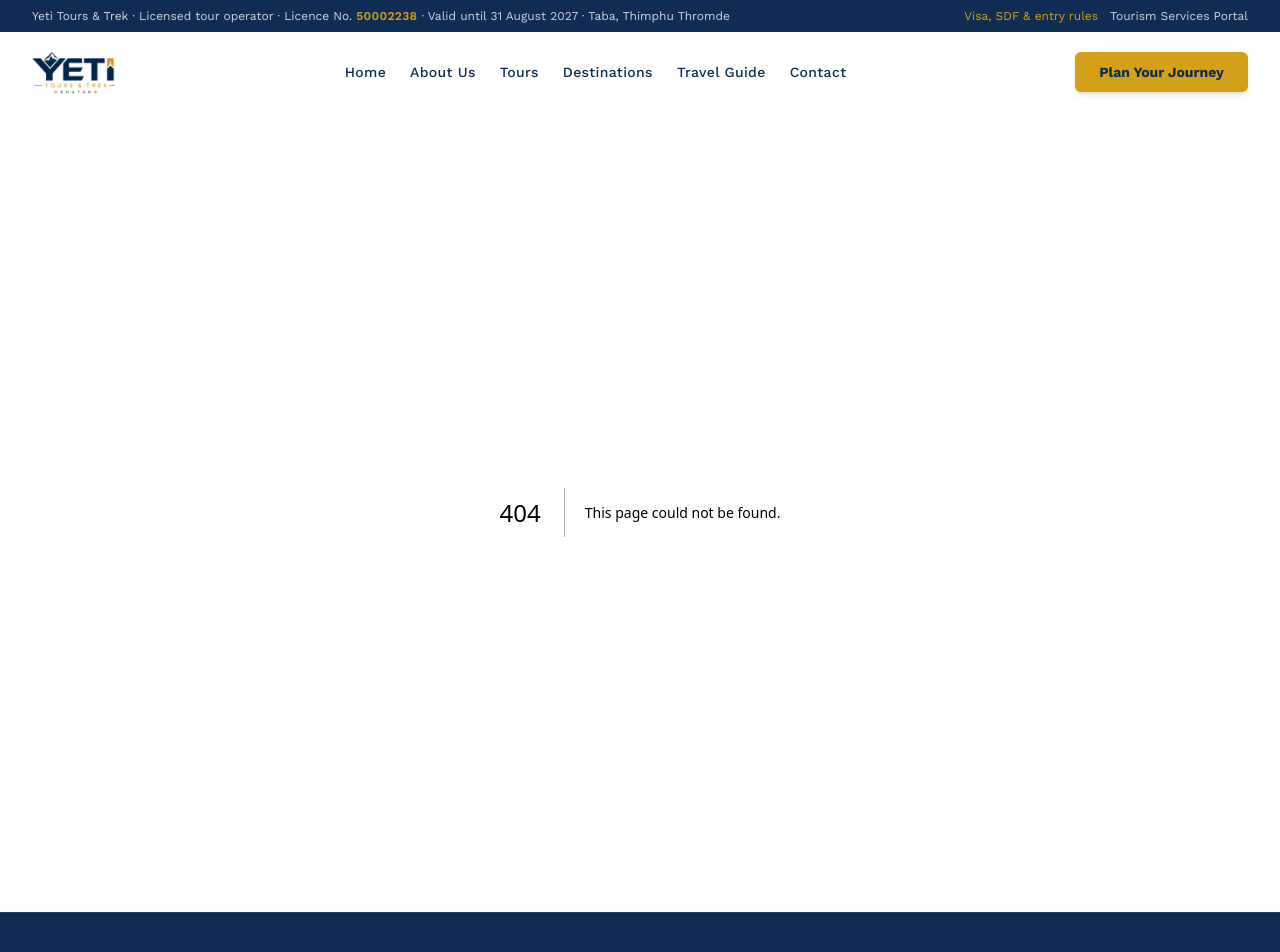
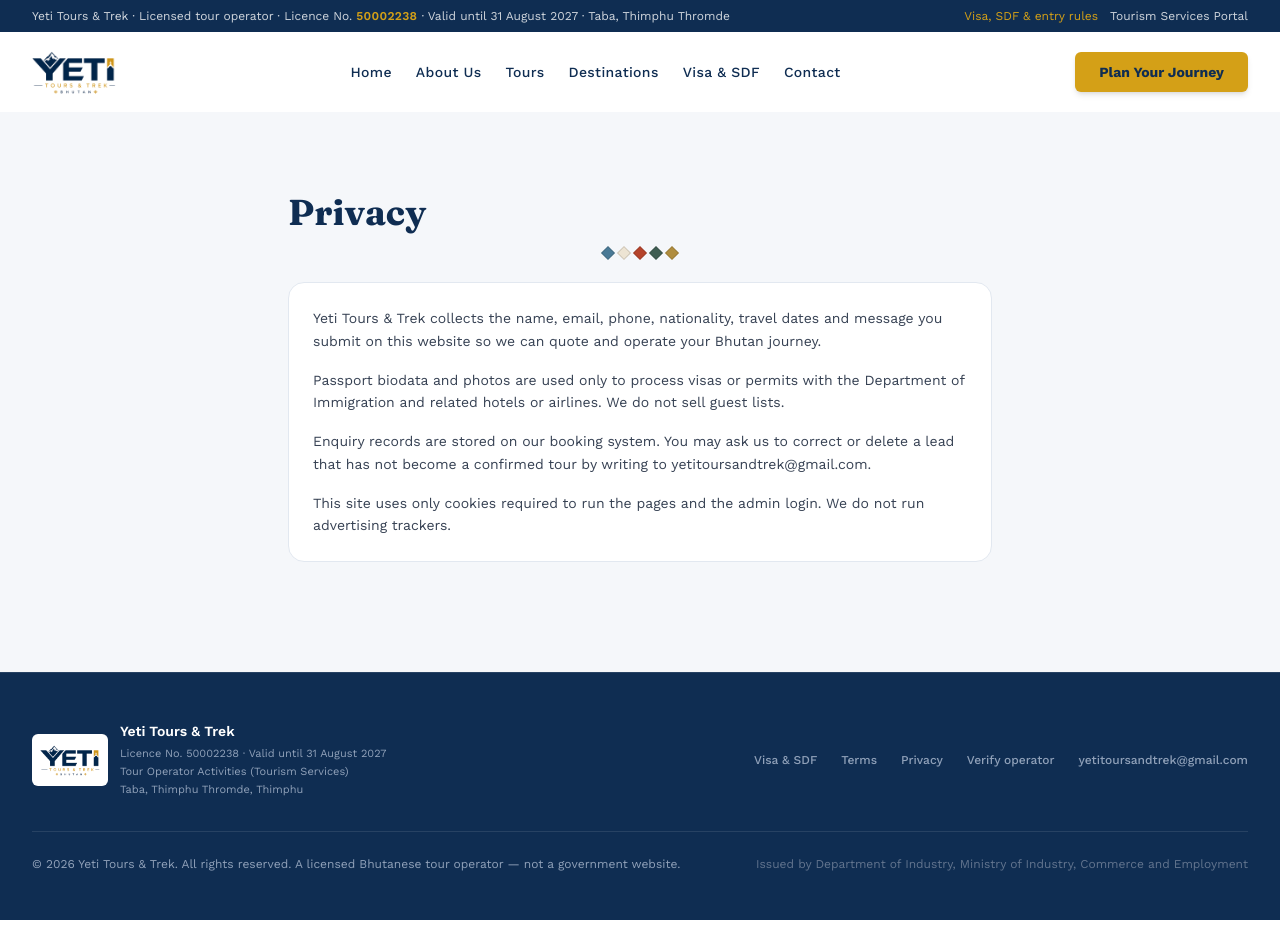
Before and after one commit to sonukumar95128-byte/Yeti-Tours-and-Treck, a Next.js app: page /privacy in a window 1280 px wide. Before the commit this address had no page. Shown: the top 952 px of the page. After the commit the page ends 920 px from the top, so only its background shows below. Built offline with nearby package versions, Linux system fonts and the light colour scheme.

Commit message:
Add terms, privacy, SDF tour copy, services and licensed footer/nav

```diff
--- /dev/null
+++ b/src/app/privacy/page.tsx
@@ -0,0 +1,37 @@
+import type { Metadata } from "next";
+import SectionDivider from "@/components/site/SectionDivider";
+import { COMPANY } from "@/lib/bhutan";
+
+export const metadata: Metadata = {
+  title: "Privacy | Yeti Tours & Trek",
+  description: "How Yeti Tours & Trek handles enquiry and booking personal data.",
+};
+
+export default function PrivacyPage() {
+  return (
+    <section className="py-16 sm:py-20 bg-mist min-h-[70vh]">
+      <div className="max-w-3xl mx-auto px-4 sm:px-6 lg:px-8 text-sm text-gray-700 leading-relaxed">
+        <h1 className="font-display text-3xl sm:text-4xl font-bold text-ink mb-4">Privacy</h1>
+        <SectionDivider />
+        <div className="space-y-4 bg-white border border-slate-200 rounded-2xl p-6">
+          <p>
+            {COMPANY.legalName} collects the name, email, phone, nationality, travel dates and
+            message you submit on this website so we can quote and operate your Bhutan journey.
+          </p>
+          <p>
+            Passport biodata and photos are used only to process visas or permits with the
+            Department of Immigration and related hotels or airlines. We do not sell guest lists.
+          </p>
+          <p>
+            Enquiry records are stored on our booking system. You may ask us to correct or delete a
+            lead that has not become a confirmed tour by writing to {COMPANY.email}.
+          </p>
+          <p>
+            This site uses only cookies required to run the pages and the admin login. We do not run
+            advertising trackers.
+          </p>
+        </div>
+      </div>
+    </section>
+  );
+}
--- a/src/app/tours/page.tsx
+++ b/src/app/tours/page.tsx
@@ -6,8 +6,9 @@
 export const dynamic = "force-dynamic";
 
 export const metadata = {
-  title: "Tours & Treks | Yeti Tours & Treks",
-  description: "Browse handcrafted Bhutan tour and trek packages by Yeti Tours & Treks.",
+  title: "Tours & Treks",
+  description:
+    "Bhutan tour and trek packages from Yeti Tours & Trek, licensed operator No. 50002238, Taba, Thimphu.",
 };
 
 export default async function ToursPage() {
@@ -38,8 +39,8 @@
           </h1>
           <SectionDivider />
           <p className="text-gray-600">
-            From cultural valley classics to high-altitude expeditions — find the journey that
-            matches your pace.
+            From cultural valley classics to high-altitude expeditions. Published prices are touring
+            costs; SDF (US$100 per adult per night) and visa fees are confirmed on your quote.
           </p>
         </div>
         <ToursGrid packages={packages} categories={categories} />
--- a/src/components/home/Services.tsx
+++ b/src/components/home/Services.tsx
@@ -3,13 +3,13 @@
 const services = [
   {
     icon: "🛂",
-    title: "Bhutan Visa Assistance",
-    text: "We manage full regulatory digital visa applications directly with the Department of Immigration seamlessly.",
+    title: "Visa, permit and SDF",
+    text: "We prepare your Immigration file, coordinate the US$40 visa fee where it applies, and itemise the Sustainable Development Fee on your quote.",
   },
   {
     icon: "🏨",
-    title: "Bespoke Hotel Booking",
-    text: "Handpicked portfolio access spanning structural heritage farms up to 5-star international luxury retreats.",
+    title: "Certified stays",
+    text: "Nights are booked in Department of Tourism–certified hotels or registered village homestays — not unlicensed private rentals.",
   },
   {
     icon: "🛬",
--- a/src/components/site/Footer.tsx
+++ b/src/components/site/Footer.tsx
@@ -1,10 +1,12 @@
 import Link from "next/link";
 import Image from "next/image";
+import { COMPANY } from "@/lib/bhutan";
 
 export default function Footer() {
   return (
     <footer className="bg-ink text-slate-400 text-xs py-12 border-t border-white/10">
-      <div className="max-w-7xl mx-auto px-4 sm:px-6 lg:px-8 flex flex-col md:flex-row items-center justify-between gap-6">
+      <div className="max-w-7xl mx-auto px-4 sm:px-6 lg:px-8 space-y-8">
+        <div className="flex flex-col md:flex-row items-start md:items-center justify-between gap-8">
           <div className="flex items-center space-x-3">
             <div className="bg-white rounded-md px-2 py-1.5">
               <Image
@@ -15,30 +17,48 @@
                 className="h-10 w-auto"
               />
             </div>
-          <span className="block text-[9px] text-slate-400 max-w-[10rem]">
-            © {new Date().getFullYear()} Kingdom of Bhutan. All Rights Reserved.
-          </span>
+            <div className="max-w-xs">
+              <p className="text-white font-semibold text-sm">{COMPANY.legalName}</p>
+              <p className="text-[11px] mt-1 leading-relaxed">
+                Licence No. {COMPANY.licenseNo} · Valid until {COMPANY.licenseValidUntil}
+                <br />
+                {COMPANY.activity}
+                <br />
+                {COMPANY.village}, {COMPANY.gewog}, {COMPANY.dzongkhag}
+              </p>
+            </div>
           </div>
 
-        <div className="flex flex-wrap justify-center gap-6 text-xs font-medium">
-          <Link href="/#travel-guide" className="hover:text-gold transition">
-            SDF Regulations
+          <div className="flex flex-wrap gap-x-6 gap-y-2 text-xs font-medium">
+            <Link href="/travel-info" className="hover:text-gold transition">
+              Visa &amp; SDF
             </Link>
-          <Link href="/#contact" className="hover:text-gold transition">
-            Terms &amp; Conditions
+            <Link href="/terms" className="hover:text-gold transition">
+              Terms
             </Link>
-          <Link href="/admin/login" className="hover:text-gold transition">
-            Admin
+            <Link href="/privacy" className="hover:text-gold transition">
+              Privacy
             </Link>
+            <a
+              href={COMPANY.directoryUrl}
+              target="_blank"
+              rel="noopener noreferrer"
+              className="hover:text-gold transition"
+            >
+              Verify operator
+            </a>
+            <a href={`mailto:${COMPANY.email}`} className="hover:text-gold transition">
+              {COMPANY.email}
+            </a>
+          </div>
         </div>
 
-        <div className="flex space-x-4 text-base text-slate-300">
-          <a href="#" className="hover:text-gold" aria-label="Instagram">
-            IG
-          </a>
-          <a href="#" className="hover:text-gold" aria-label="Facebook">
-            FB
-          </a>
+        <div className="flex flex-col sm:flex-row sm:items-center sm:justify-between gap-3 border-t border-white/10 pt-6">
+          <p>
+            © {new Date().getFullYear()} {COMPANY.legalName}. All rights reserved. A licensed
+            Bhutanese tour operator — not a government website.
+          </p>
+          <p className="text-slate-500">Issued by {COMPANY.issuingAuthority}</p>
         </div>
       </div>
     </footer>
--- a/src/components/site/Navbar.tsx
+++ b/src/components/site/Navbar.tsx
@@ -9,7 +9,7 @@
   { href: "/#why-choose-us", label: "About Us" },
   { href: "/tours", label: "Tours" },
   { href: "/#destinations", label: "Destinations" },
-  { href: "/#travel-guide", label: "Travel Guide" },
+  { href: "/travel-info", label: "Visa & SDF" },
   { href: "/#contact", label: "Contact" },
 ];
 
@@ -23,7 +23,7 @@
           <Link href="/" className="flex items-center">
             <Image
               src="/brand/yeti-logo.png"
-              alt="Yeti Tours & Trek Bhutan"
+              alt="Yeti Tours & Trek, licensed tour operator, Bhutan"
               width={1536}
               height={1024}
               priority
```
Lines whose indentation alone changed are shown as unchanged.
